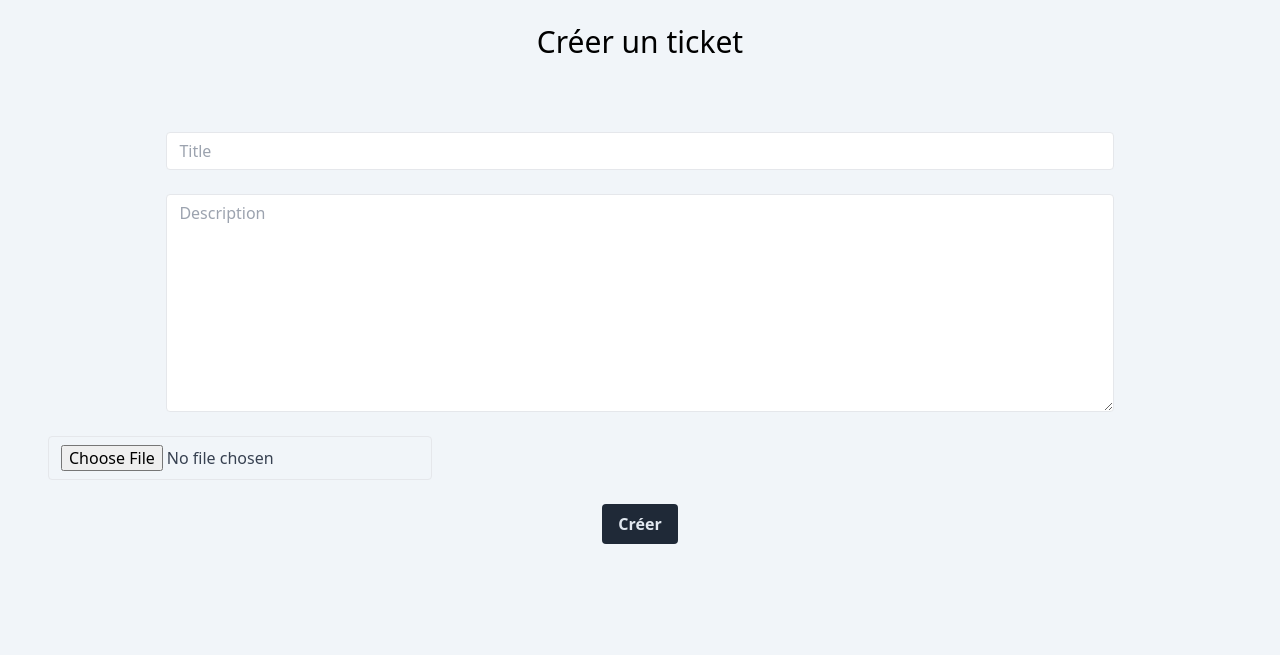
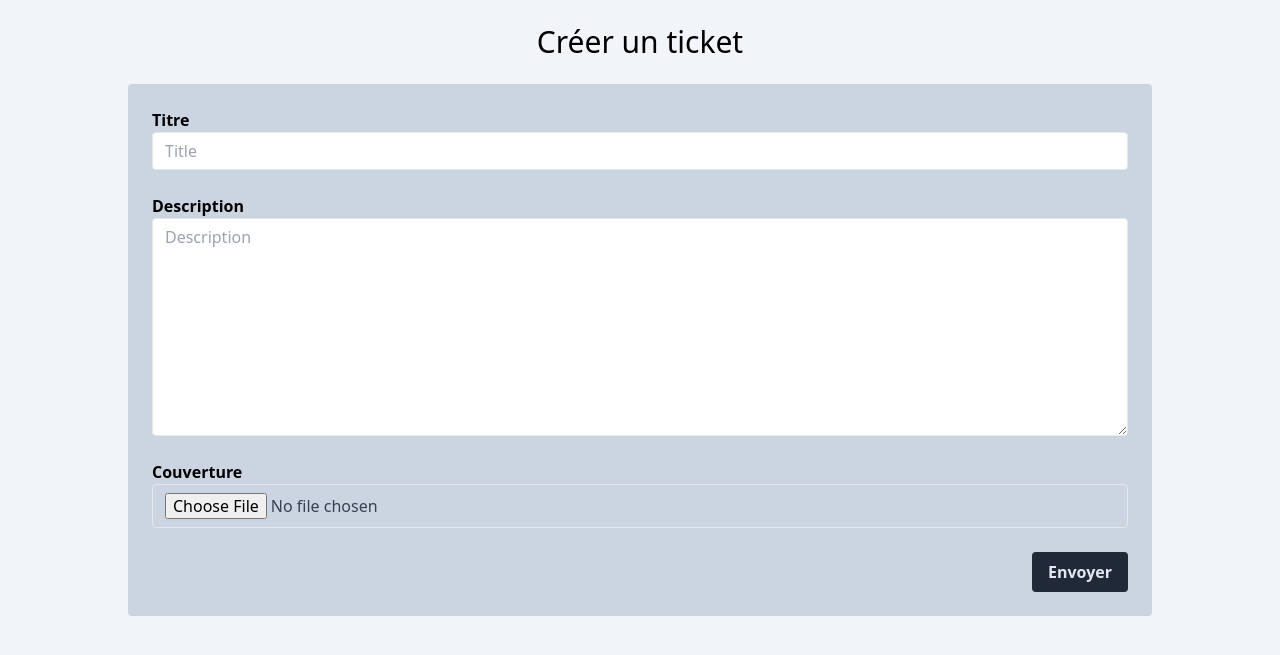
Before and after one commit to CuteSlime/P9_Developpez_une_application_Web_en_utilisant_Django, a Django app: page /review/ticket/new/ in a window 1280 px wide; the page is wider, and only the part inside the window is pictured. Shown: the part 64-719 px from the top of that part. Run offline with Django 5.2, Linux system fonts and the light colour scheme; the visitor is signed in with stand-in values (Sample User, id 1); some libraries are stand-ins or nearby versions.

Commit message:
CSS and WCAG

```diff
--- a/LITRevu/templates/review/flux.html
+++ b/LITRevu/templates/review/flux.html
@@ -6,6 +6,8 @@
 
 
 {% block content %}
+    <h1 class="flex justify-center text-2xl font-semibold">Flux</h1>
+    <br>
     <div class="flex space-x-4 justify-center">
         <a href="{% url 'ticket_create' %}" class="bg-gray-800 hover:bg-gray-700 text-slate-200 hover:text-cyan-300 font-bold py-2 px-4 mx-6 w-auto rounded focus:outline-none focus:shadow-outline">Demander une critique</a>
         <a href="{% url 'ticket_review_create' %}" class="bg-gray-800 hover:bg-gray-700 text-slate-200 hover:text-cyan-300 font-bold py-2 px-4 mx-6 w-auto rounded focus:outline-none focus:shadow-outline">Créer une critique</a>
--- a/LITRevu/templates/review/review_new.html
+++ b/LITRevu/templates/review/review_new.html
@@ -54,8 +54,10 @@
                 {% render_field form.body class="appearance-none border rounded h-64 py-2 px-3 text-gray-700 leading-tight focus:outline-none focus:shadow-outline" placeholder=form.body.label %}
             </div>
         </div>
-
-        <button class="bg-gray-800 hover:bg-gray-700 text-slate-200 hover:text-cyan-300 font-bold py-2 px-4 w-auto rounded focus:outline-none focus:shadow-outline" type="submit">Modifier</button>
+        <br>
+        <div class="flex flex-col w-full">
+            <button class="self-end bg-gray-800 hover:bg-gray-700 text-slate-200 hover:text-cyan-300 font-bold py-2 px-4 w-auto rounded focus:outline-none focus:shadow-outline" type="submit">Modifier</button>
+        </div>
     </form>
 </div>
 {% endblock content %}
--- a/LITRevu/templates/review/review_update.html
+++ b/LITRevu/templates/review/review_update.html
@@ -53,8 +53,10 @@
             <label for="{{ form.body.id_for_label }}">Commentaire</label>
             {% render_field form.body class="appearance-none border rounded h-64 py-2 px-3 text-gray-700 leading-tight focus:outline-none focus:shadow-outline" placeholder=form.body.label %}
         </div>
-
-        <button class="bg-gray-800 hover:bg-gray-700 text-slate-200 hover:text-cyan-300 font-bold py-2 px-4 w-auto rounded focus:outline-none focus:shadow-outline" type="submit">Modifier</button>
+        <br>
+        <div class="flex flex-col w-full">
+            <button class="self-end bg-gray-800 hover:bg-gray-700 text-slate-200 hover:text-cyan-300 font-bold py-2 px-4 w-auto rounded focus:outline-none focus:shadow-outline" type="submit">Modifier</button>
+        </div>
     </form>
 </div>
 {% endblock content %}
--- a/LITRevu/templates/review/ticket_new.html
+++ b/LITRevu/templates/review/ticket_new.html
@@ -8,26 +8,33 @@
 {% block content %}
 <h1 class=" text-3xl flex justify-center m-auto">Créer un ticket</h1>
 <form action="" method="post">{% csrf_token %}
+    <div class="bg-slate-300 rounded mx-auto w-4/5 p-6 my-6">
         {% if form.non_field_errors %}
             {{ form.non_field_errors }}
         {% endif %}
-    <div class="text-center mx-auto  p-6 my-6">
-        <div class="flex justify-center m-6">
+
+
+            <div class="flex flex-col w-full ">
                 {{ form.title.errors }}
-            <label for="{{ form.title.id_for_label }}"></label>
-            {% render_field form.title class="appearance-none border rounded w-4/5 py-2 px-3 text-gray-700 leading-tight focus:outline-none focus:shadow-outline" placeholder=form.title.label %}
+                <label for="{{ form.title.id_for_label }}" class="font-semibold">Titre</label>
+                {% render_field form.title class="appearance-none border rounded  py-2 px-3 text-gray-700 leading-tight focus:outline-none focus:shadow-outline" placeholder=form.title.label %}
             </div>
-        <div class="flex justify-center m-6">
+            <br>
+            <div class="flex flex-col w-full ">
                 {{ form.description.errors }}
-            <label for="{{ form.description.id_for_label }}"></label>
-            {% render_field form.description class="appearance-none border rounded w-4/5 py-2 px-3 text-gray-700 leading-tight focus:outline-none focus:shadow-outline" placeholder=form.description.label %}
+                <label for="{{ form.description.id_for_label }}" class="font-semibold">Description</label>
+                {% render_field form.description class="appearance-none border rounded py-2 px-3 text-gray-700 leading-tight focus:outline-none focus:shadow-outline" placeholder=form.description.label %}
             </div>
-        <div class="flex justify-start m-6">
+            <br>
+            <div class="flex flex-col w-full ">
                 {{ form.image.errors }}
-            <label for="{{ form.image.id_for_label }}"></label>
-            {% render_field form.image class="appearance-none border rounded w-96 py-2 px-3 text-gray-700 leading-tight focus:outline-none focus:shadow-outline" placeholder=form.image.label %}
+                <label for="{{ form.image.id_for_label }}" class="font-semibold">Couverture</label>
+                {% render_field form.image class="appearance-none border rounded  py-2 px-3 text-gray-700 leading-tight focus:outline-none focus:shadow-outline" placeholder=form.image.label %}
             </div>
-        <button class="bg-gray-800 hover:bg-gray-700 text-slate-200 hover:text-cyan-300 font-bold py-2 px-4 w-auto rounded focus:outline-none focus:shadow-outline" type="submit">Créer</button>
+            <br>
+            <div class="flex flex-col w-full">
+                 <button class="self-end bg-gray-800 hover:bg-gray-700 text-slate-200 hover:text-cyan-300 font-bold py-2 px-4 w-auto rounded focus:outline-none focus:shadow-outline" type="submit">Envoyer</button>
+            </div>
     </div>
 </form>
 {% endblock content %}
--- a/LITRevu/templates/review/ticket_review_new.html
+++ b/LITRevu/templates/review/ticket_review_new.html
@@ -56,8 +56,10 @@
             <label for="{{ review.body.id_for_label }}" class="font-semibold">Commentaire</label>
             {% render_field review.body class="appearance-none border rounded h-64 py-2 px-3 text-gray-700 leading-tight focus:outline-none focus:shadow-outline" placeholder=form.body.label %}
         </div>
-
-        <button class="bg-gray-800 hover:bg-gray-700 text-slate-200 hover:text-cyan-300 font-bold py-2 px-4 w-auto rounded focus:outline-none focus:shadow-outline" type="submit">Envoyer</button>
+        <br>
+        <div class="flex flex-col w-full">
+            <button class="self-end bg-gray-800 hover:bg-gray-700 text-slate-200 hover:text-cyan-300 font-bold py-2 px-4 w-auto rounded focus:outline-none focus:shadow-outline" type="submit">Envoyer</button>
+        </div>
     </div>
     </form>
 
```
Also changed, not shown: LITRevu/templates/review/follow.html (+6 -6 lines), LITRevu/templates/review/review_delete.html (+6 -2 lines), LITRevu/templates/review/ticket_delete.html (+6 -1 lines), LITRevu/templates/review/ticket_update.html (+25 -13 lines). Lines whose indentation alone changed are shown as unchanged.
